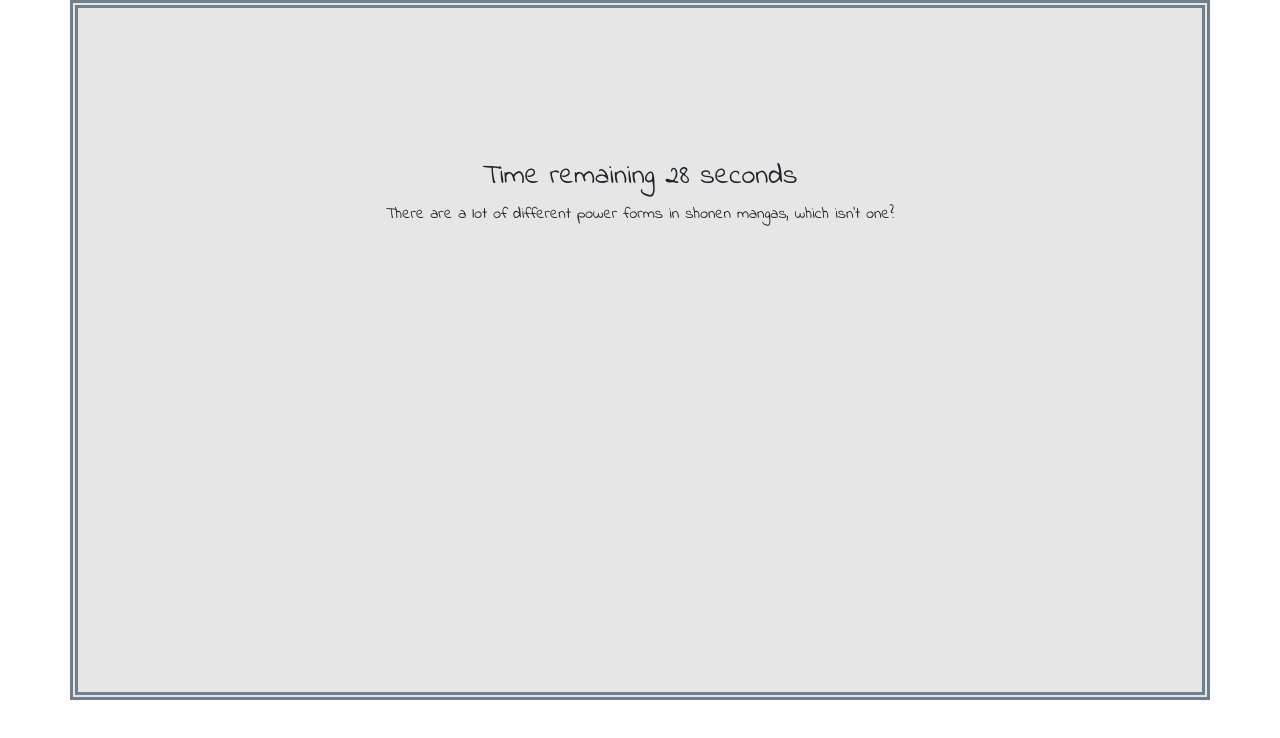
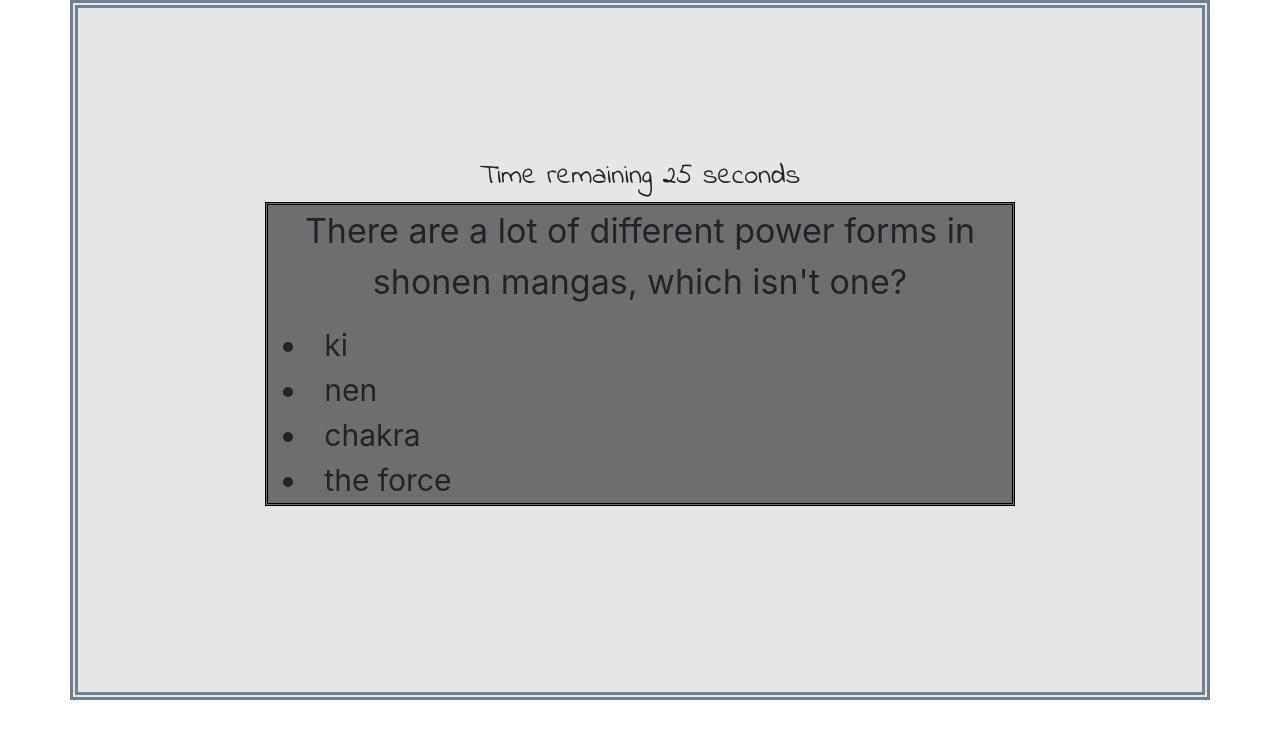
Before and after one commit to maxwilets/triviaGame, a plain HTML site: page index.html in a window 1280 px wide. Both pictures are taken after a click on the button "Press Here to Start". Drawn offline with nearby package versions, Linux system fonts and the light colour scheme.

Commit message:
triviaGame

```diff
--- a/assets/javascript/app.js
+++ b/assets/javascript/app.js
@@ -1,6 +1,6 @@
 
-$(document).ready(function (){
-    qna =[
+$(document).ready(function () {
+    qna = [
         {
             question: "There are a lot of different power forms in shonen mangas, which isn't one?",
             answerList: ["ki", "nen", "chakra", "the force"],
@@ -12,39 +12,78 @@ $(document).ready(function (){
             answerList: ["Kakarott", "Hisoka", "Kisame", "Pennywise"],
             correct: 1
         }]
-   console.log(qna);
 
-    console.log("hi0");
-    $(".start").on("click", function(){
+
+    $(".start").on("click", function () {
         //using the hide() to change the layout of the page for certain events
+        $(".board").show();
         $(".title").hide();
         $("button").hide();
         gameStart()
     })
-})
+$(".board").hide();
 
+var timeUp= false;
 var answer = 0;
 
 //the timer is going to be 30 increments
 var timer = 30;
 var countDown;
 function run() {
-    countDown= setInterval(timeDown, 1000
-)}
-var timeDown = function(){
-    timer --;
+    countDown = setInterval(timeDown, 500
+    )
+}
+var timeDown = function () {
+    timer--;
     $("#time").html("<h3>Time remaining " + timer + " seconds</h3>");
     if (timer === 0) {
         $("#time").hide();
-    };
+        timeUp = true;
+
 
     }
-var gameStart = function(){
+};
+function stop() {
+    clearInterval(countDown);
+    timer= 30;
+}
+
+var gameStart = function () {
+    run();
+    if (timeUp === true) {
+        console.log("its over")
+    }
+
     var question = 0;
     turn = 0;
     var questionsRight = 0;
     var questionsWrong = 0;
+    correct1 = qna[turn].correct;
+    answer = qna[turn].answerList[correct1]
+    console.log(answer);
     cq = qna[turn].question;
     $("#question").html(cq);
-    run();
+    for (i = 0; i < 4; i++) {
+        $("#answer").append("<li>" + qna[turn].answerList[i] + "</li>");
+
+        console.log(qna[turn].answerList[i])
+
+    }
+
+
+    $("li").on("click", function () {
+        select = (this.innerHTML);
+
+        if (select == (answer)) {
+            console.log("yes");
+            stop();
+
+
         };
+        if (select != (answer)) {
+            console.log("no");
+        };
+
+    })
+};
+})
--- a/assets/style.css
+++ b/assets/style.css
@@ -1,7 +1,6 @@
 
 div{
-    text-align: center;
-}
+    //*text-align: center;*/}
 .container{
     border-style: double;
     border-width: 8px;
@@ -36,3 +35,23 @@ h2{
     background-color: #6e6e6d;
     size: 105%
 }
+#question{
+    text-align: center;
+    font-size: 34px;
+}
+
+.answerstyle {
+  align-self: center;
+}
+
+.board{
+    background-color:#6e6e6e;
+    font-style: 'Indie Flower', cursive;
+    align-content: center;
+    border-width: 3px;
+    border-style: double;
+    border-color: black
+}
+li{
+    font-size: 30px;
+}
--- a/index.html
+++ b/index.html
@@ -26,8 +26,12 @@
                 <div class= "col-lg-5"></div>
                 <button class="start">Press Here to Start</button></div>
             <div class ="main" id = "time" style= "text-align: center"></div>
-            <div class= "main" id= "question"> </div>
-
+            <div class= "row">
+            <div class="col-lg-2"></div>
+           <div class= "col-lg-8 board"> <div  id= "question"> </div>
+            <div class= "answerstyle" id="answer" ><ol></ol></div>
+        </div>
+          </div>
     </div>
 
 
```
Lines whose indentation alone changed are shown as unchanged.
